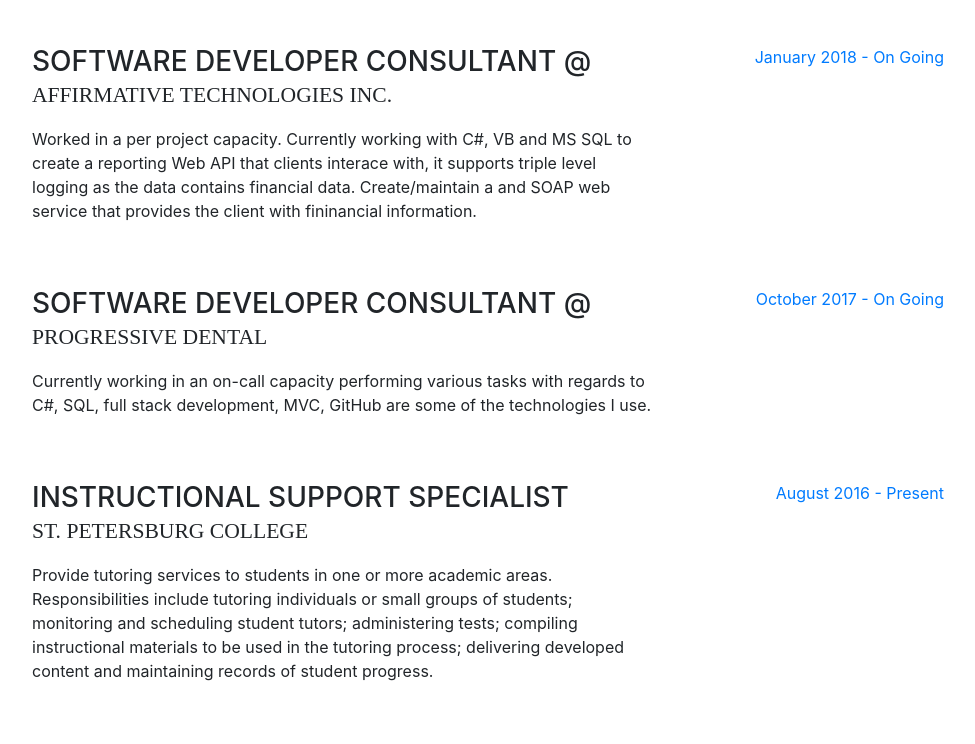
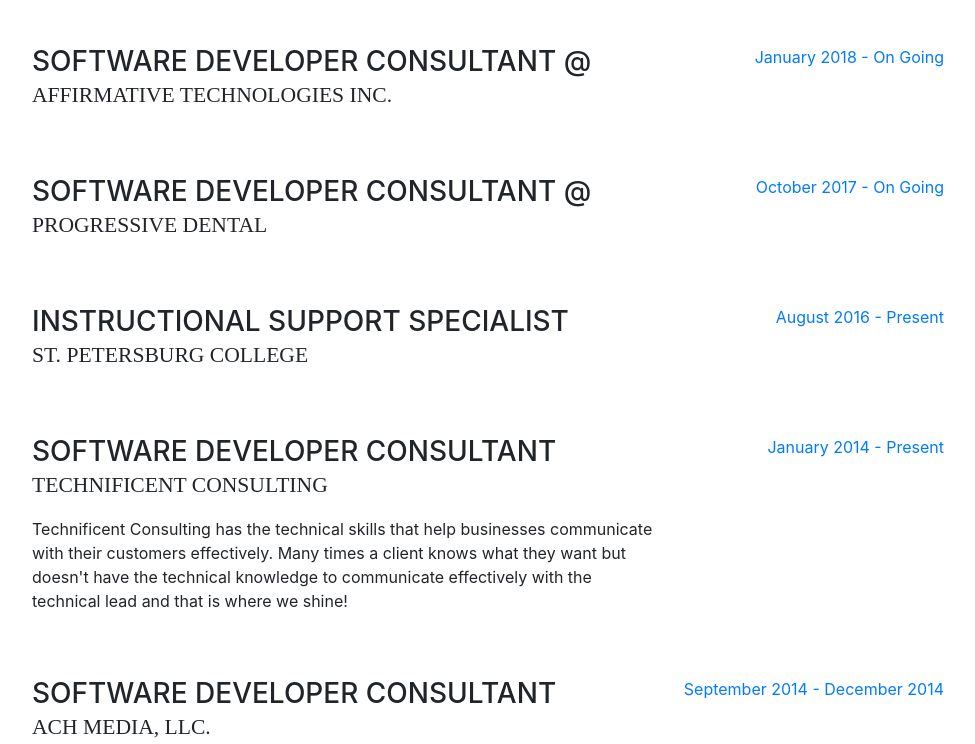
Before and after one commit to technificentConsulting/technificentconsulting.github.io, a website with bundled scripts: page index.html in a window 1280 px wide. Shown: the part 889-1633 px from the top of the page, without its empty margins (288-1263 px from the left). Built offline with nearby package versions, Linux system fonts and the light colour scheme; a web font is replaced by a local one.

Commit message:
Revert "Revert "update""
This reverts commit 5c2c3de250f80eeb465f895b652807a21b6f3144.

```diff
--- a/index.html
+++ b/index.html
@@ -134,7 +134,6 @@
             <div class="resume-content mr-auto">
               <h3 class="mb-0">Software Developer Consultant @</h3>
               <div class="subheading mb-3">Affirmative Technologies Inc.</div>
-              <p>Worked in a per project capacity.  Currently working with C#, VB and MS SQL to create a reporting Web API that clients interace with, it supports triple level logging as the data contains financial data.  Create/maintain a and SOAP web service that provides the client with fininancial information.</p>
             </div>
             <div class="resume-date text-md-right">
               <span class="text-primary">January 2018 - On Going</span>
@@ -144,7 +143,6 @@
             <div class="resume-content mr-auto">
               <h3 class="mb-0">Software Developer Consultant @</h3>
               <div class="subheading mb-3">Progressive Dental</div>
-              <p>Currently working in an on-call capacity performing various tasks with regards to C#, SQL, full stack development, MVC, GitHub are some of the technologies I use.</p>
             </div>
             <div class="resume-date text-md-right">
               <span class="text-primary">October 2017 - On Going</span>
@@ -155,7 +153,6 @@
             <div class="resume-content mr-auto">
               <h3 class="mb-0">Instructional Support Specialist</h3>
               <div class="subheading mb-3">St. Petersburg College</div>
-              <p>Provide tutoring services to students in one or more academic areas.  Responsibilities include tutoring individuals or small groups of students; monitoring and scheduling student tutors; administering tests; compiling instructional materials to be used in the tutoring process; delivering developed content and maintaining records of student progress.</p>
             </div>
             <div class="resume-date text-md-right">
               <span class="text-primary">August 2016 - Present</span>
```
